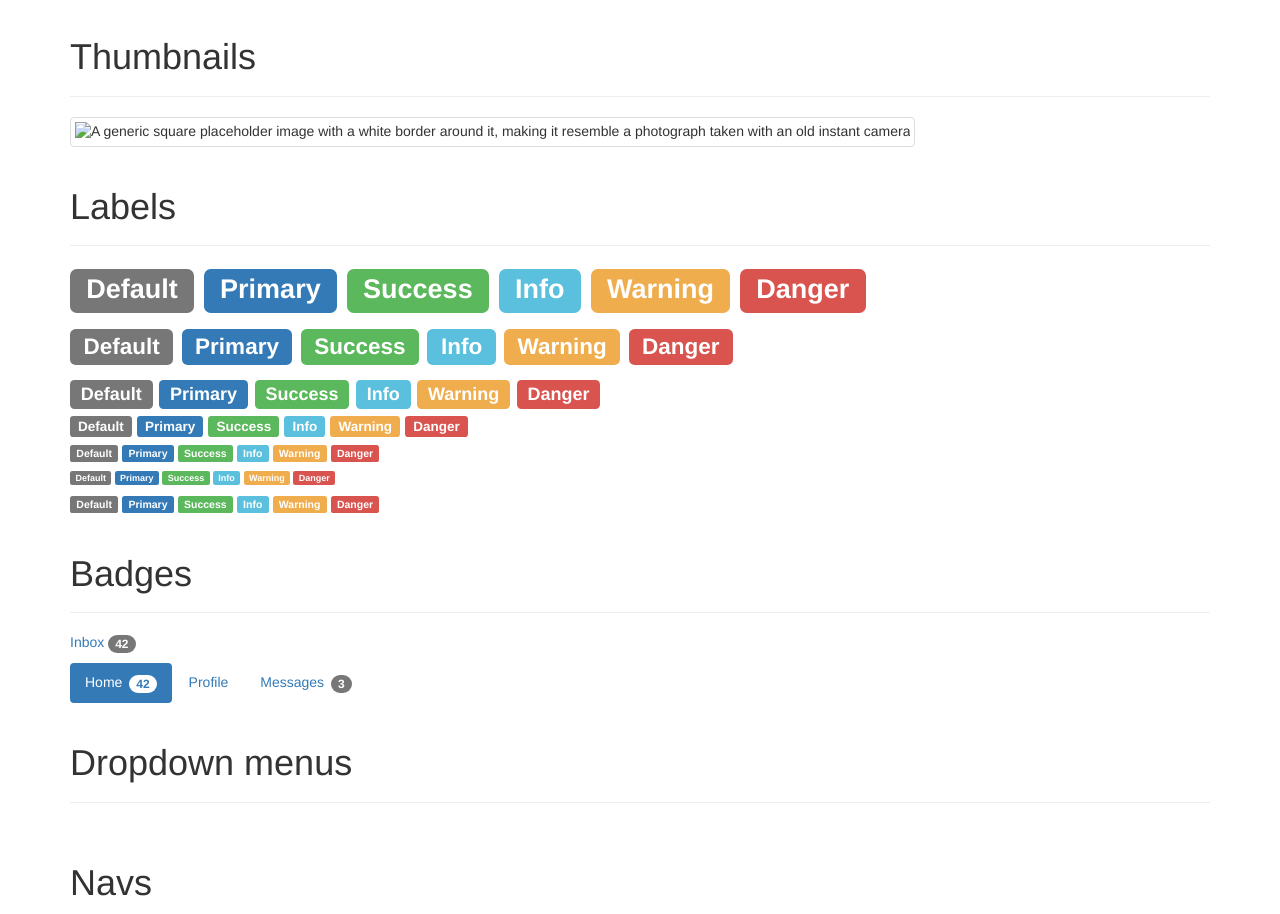
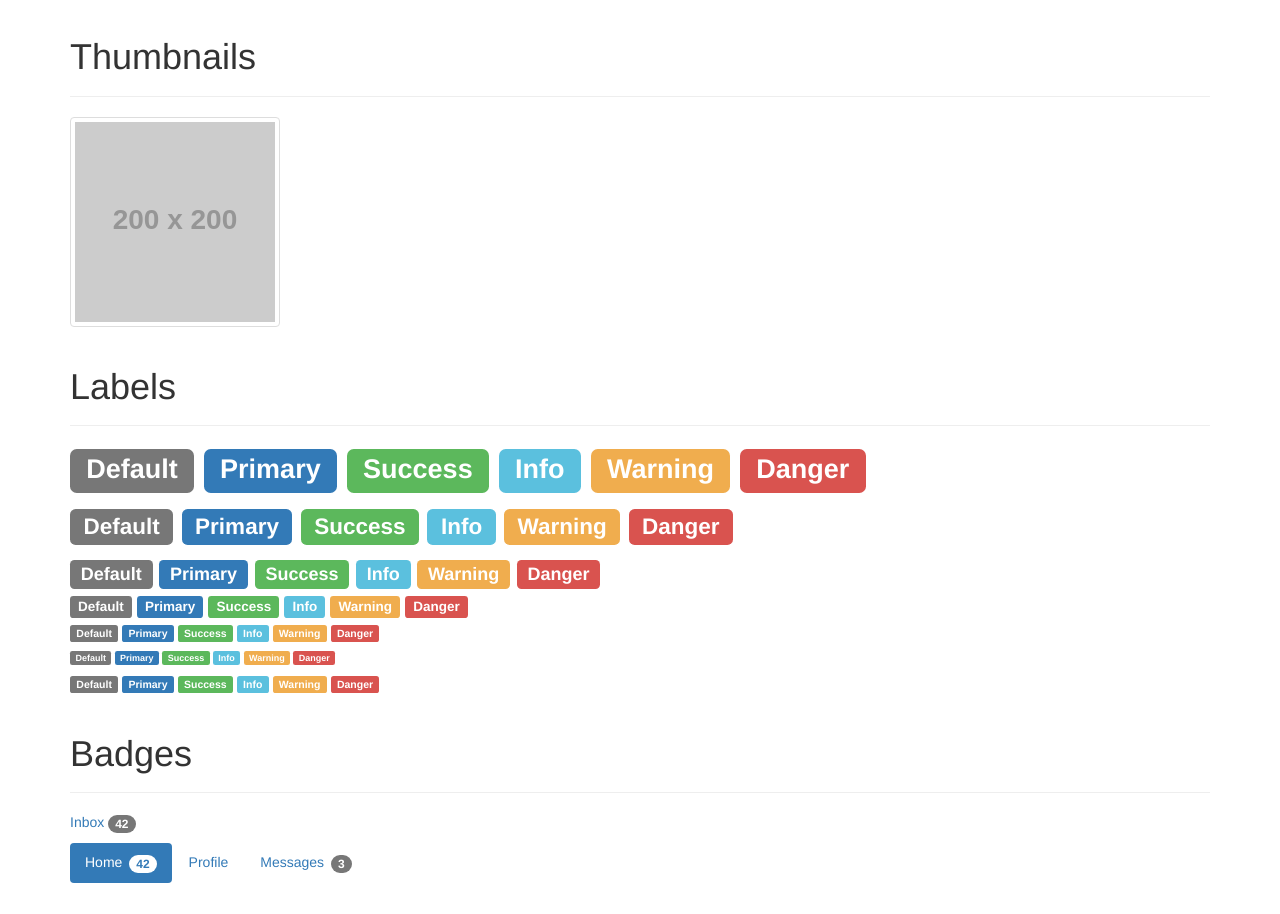
Before and after one commit to jaydenwindle/yast, a website: page index.html in a window 1280 px wide. Shown: the part 1121-2035 px from the top of the page. Drawn offline with nearby package versions, Linux system fonts and the light colour scheme; placeholder pictures from the web are drawn by us.

Commit message:
fixed thumbnail and added js file

```diff
--- a/index.html
+++ b/index.html
@@ -250,7 +250,7 @@
     <div class="page-header">
     <h1>Thumbnails</h1>
     </div>
-    <img data-src="holder.js/200x200" class="img-thumbnail" alt="A generic square placeholder image with a white border around it, making it resemble a photograph taken with an old instant camera">
+    <img src="http://placehold.it/200x200" class="img-thumbnail" alt="A generic square placeholder image with a white border around it, making it resemble a photograph taken with an old instant camera">
 
 
     <div class="page-header">
@@ -622,5 +622,6 @@
 <!-- Placed at the end of the document so the pages load faster -->
 <script src="https://ajax.googleapis.com/ajax/libs/jquery/3.1.0/jquery.min.js"></script>
 <script src="https://maxcdn.bootstrapcdn.com/bootstrap/3.3.7/js/bootstrap.min.js" integrity="sha384-Tc5IQib027qvyjSMfHjOMaLkfuWVxZxUPnCJA7l2mCWNIpG9mGCD8wGNIcPD7Txa" crossorigin="anonymous"></script>
+<script src="js/app.min.js" type="text/javascript" charset="utf-8"></script>
 </body>
 </html>
```
